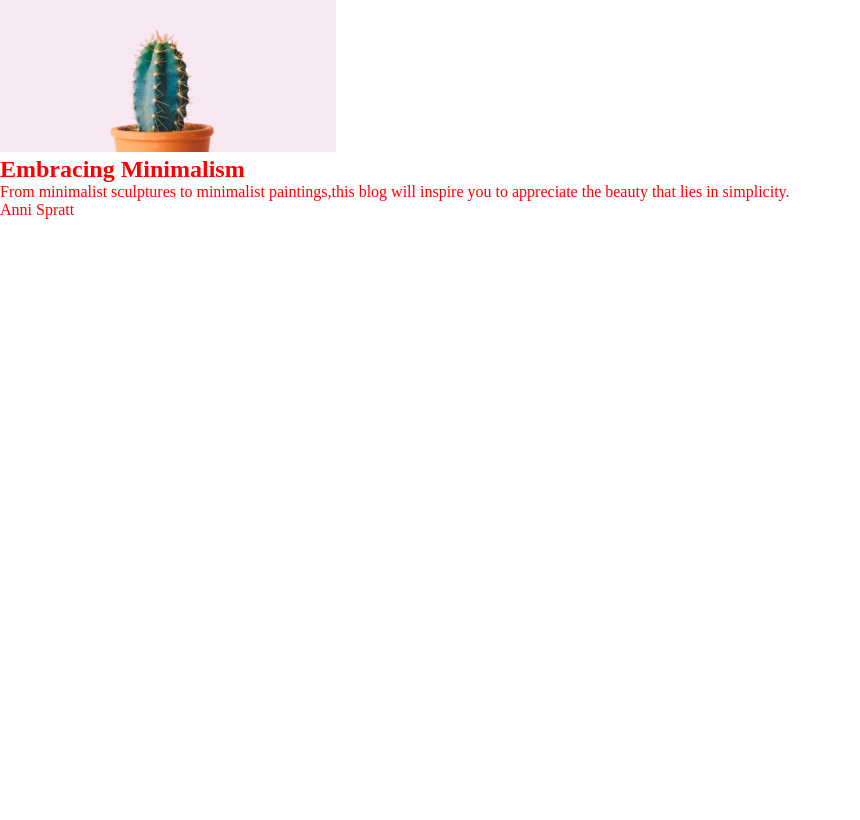
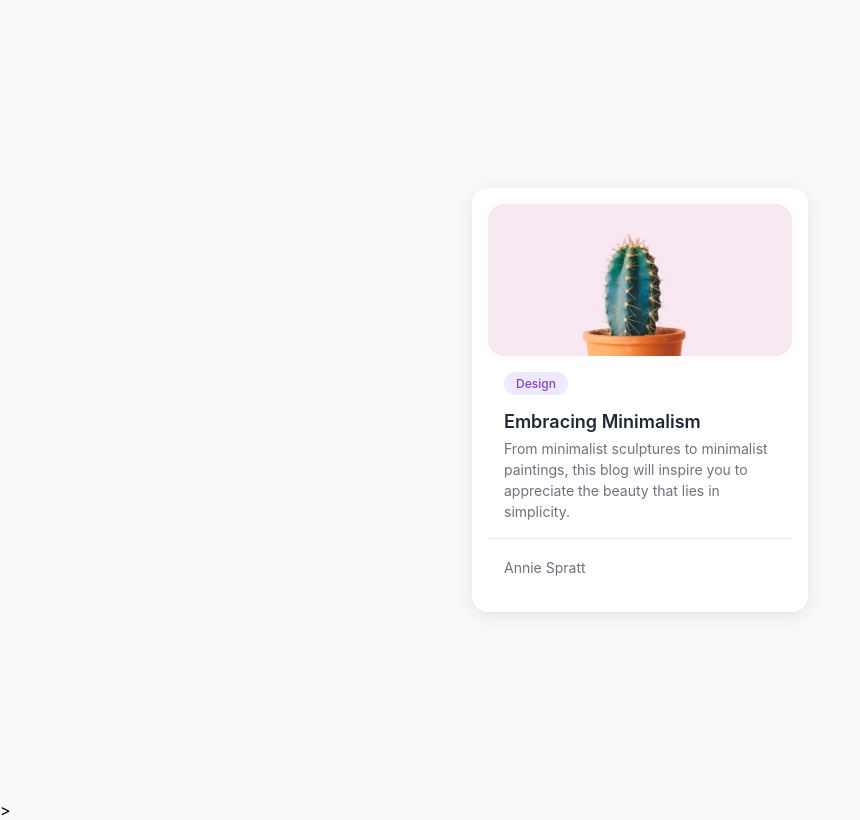
Before and after one commit to shubhambhattacharya-dev/HTML-AND-CSS-PRACTICE, a plain HTML site: page index.html in a window 1280 px wide. Shown: the whole page, without its empty margins (0-860 px from the left). Drawn offline with Linux system fonts and the light colour scheme.

Commit message:
complete

```diff
--- a/index.html
+++ b/index.html
@@ -8,20 +8,25 @@
         </head>
         <body>
           <div class="wrapper">
-        <div class="card">
+              <article class="card">
                     <div class="card-img">
-                <img src="./img/Cactus.jpg"  alt="cactus plant">
+                            <img src="./img/Cactus.jpg" alt="cactus plant">
+                                  </div>
 
+                                        <div class="card-body">
+                                                <span class="design-button">Design</span>
+                                                        <h2 class="card-heading">Embracing Minimalism</h2>
+                                                                <p class="card-paragraph">
+                                                                          From minimalist sculptures to minimalist paintings, this blog will inspire you
+                                                                                    to appreciate the beauty that lies in simplicity.
+                                                                                            </p>
                                                                                                   </div>
-            <div class="design-button">
 
-            </div>
-           <div class="card-heading"><h2>Embracing Minimalism</h2></div>
-           <div class="crad-para">From minimalist sculptures to minimalist
-             paintings,this blog will inspire you to appreciate the beauty that lies in simplicity.
-           </div>
-           <div class="Author">Anni Spratt</div>
-        </div>
+                                                                                                        <footer class="author">
+                                                                                                                Annie Spratt
+                                                                                                                      </footer>
+                                                                                                                          </article>
                                                                                                                             </div>
                                                                                                                             </body>
                                                                                                                             </html>
+                                                                                                                            >
--- a/style.css
+++ b/style.css
@@ -1,9 +1,74 @@
-*{
-    margin: 0;
-    padding:0;
-    box-sizing: border-box;
+* {
+  margin: 0;
+  padding: 0;
+  box-sizing: border-box;
 }
 
-.wrapper{
-color:red;
+body, html {
+  height: 100%;
+  font-family: 'Inter', Arial, sans-serif;
+  background-color: #FAFAF9;
 }
+
+.wrapper {
+  height: 100vh;
+  display: flex;
+  justify-content: center;
+  align-items: center;
+}
+
+.card {
+  width: 336px;
+  background-color: #fff;
+  border-radius: 16px;
+  box-shadow: 0px 4px 20px rgba(0, 0, 0, 0.1);
+  overflow: hidden;
+  display: flex;
+  flex-direction: column;
+  margin:16px;
+  padding:16px;
+}
+
+.card-img img {
+    border-radius:16px;
+  width: 100%;
+  height: 152px;
+  object-fit: cover;
+  display: block;
+}
+
+.card-body {
+  padding: 16px;
+}
+
+.design-button {
+  display: inline-block;
+  font-size: 12px;
+  font-weight: 500;
+  color: #883AE1;
+  background: #EDE9FE;
+  padding: 4px 12px;
+  border-radius: 4px;
+  margin-bottom: 16px;
+  border-radius:16px;
+}
+
+.card-heading {
+  font-size: 18px;
+  font-weight: 600;
+  color: #20293A;
+  margin-bottom: 6px;
+}
+
+.card-paragraph {
+  font-size: 14px;
+  line-height: 1.5;
+  color: #6C727F;
+}
+
+.author {
+  border-top: 1px solid #E5EAF0;
+  padding: 20px 16px;
+  font-size: 14px;
+  color: #6C727F;
+}
```
Lines whose indentation alone changed are shown as unchanged.
